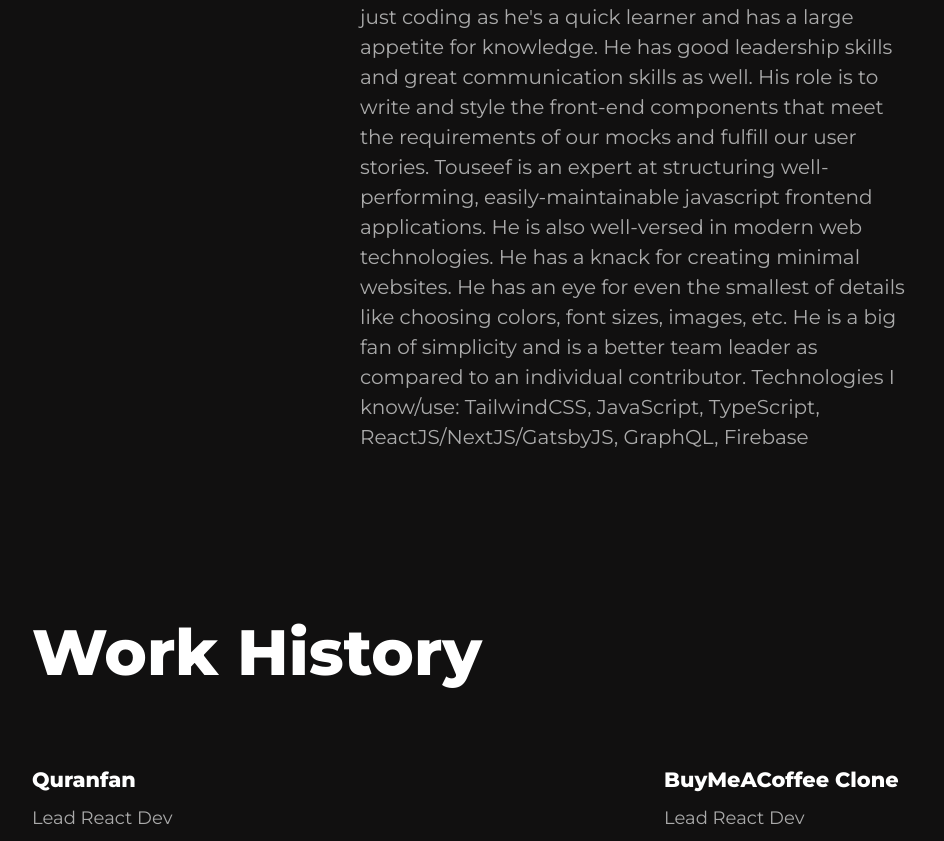
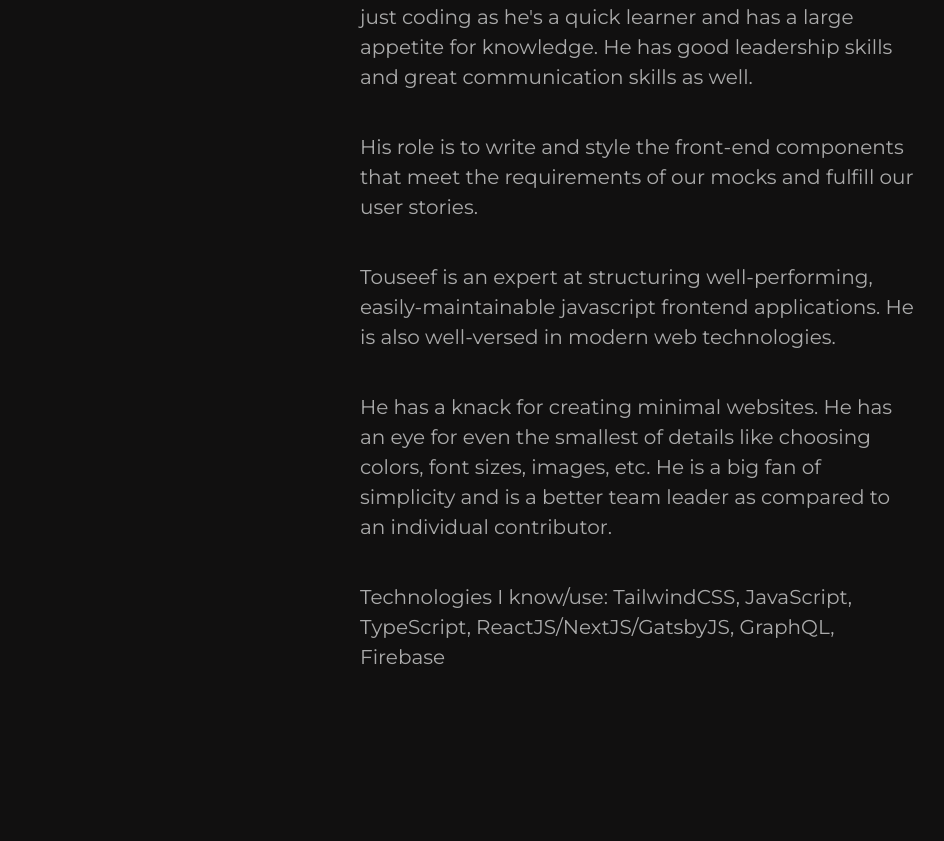
Before and after one commit to realtouseef/portfolio-template, a Next.js app: page /about in a window 1280 px wide. Shown: the part 704-1545 px from the top of the page, without its empty margins (0-944 px from the left). Built offline with nearby package versions, Linux system fonts and the light colour scheme.

Commit message:
small changes

```diff
--- a/src/miscData.ts
+++ b/src/miscData.ts
@@ -8,19 +8,27 @@ interface WorkHistoryProps {
 }
 
 interface AboutProps {
-  bio?: string;
+  bio1?: string;
+  bio2?: string;
+  bio3?: string;
+  bio4?: string;
+  bio5?: string;
   workHistory?: WorkHistoryProps[];
 }
 
 export const aboutData: AboutProps = {
-  bio: `Touseef is a frontend developer specializing in React.js, NextJS, Tailwindcss, and SCSS. His abilities go beyond just coding as he's a quick learner and has a large appetite for knowledge. He has good leadership skills and great communication skills as well.
+  bio1: `Touseef is a frontend developer specializing in React.js, NextJS, Tailwindcss, and SCSS. His abilities go beyond just coding as he's a quick learner and has a large appetite for knowledge. He has good leadership skills and great communication skills as well.`,
+  bio2: `
 
   His role is to write and style the front-end components that meet the requirements of our mocks and fulfill our user stories.
-
+  `,
+  bio3: `
   Touseef is an expert at structuring well-performing, easily-maintainable javascript frontend applications. He is also well-versed in modern web technologies.
-
+  `,
+  bio4: `
   He has a knack for creating minimal websites. He has an eye for even the smallest of details like choosing colors, font sizes, images, etc. He is a big fan of simplicity and is a better team leader as compared to an individual contributor.
-
+  `,
+  bio5: `
   Technologies I know/use: TailwindCSS, JavaScript, TypeScript, ReactJS/NextJS/GatsbyJS, GraphQL, Firebase
   `,
 
--- a/src/pages/about.tsx
+++ b/src/pages/about.tsx
@@ -5,7 +5,7 @@ import { aboutData } from "../miscData";
 
 const about: React.FC = () => {
   const { siteTitle } = siteData;
-  const { bio, workHistory } = aboutData;
+  const { bio1, bio2, bio3, bio4, bio5, workHistory } = aboutData;
 
   return (
     <>
@@ -16,7 +16,11 @@ const about: React.FC = () => {
         <article className={styles.about}>
           <h1 className={styles.heading}>Make things & help others</h1>
           <article className={styles.about_content}>
-            <p>{bio}</p>
+            <p>{bio1}</p>
+            <p>{bio2}</p>
+            <p>{bio3}</p>
+            <p>{bio4}</p>
+            <p>{bio5}</p>
           </article>
         </article>
         <section className={styles.about_links}>
--- a/src/siteData.ts
+++ b/src/siteData.ts
@@ -19,6 +19,13 @@ interface SiteProps {
   footerHeadshotImage?: string;
 }
 
+type DetailedBioProps = {
+  detailedBio1?: string;
+  detailedBio2?: string;
+  detailedBio3?: string;
+  detailedBio4?: string;
+};
+
 export const siteData: SiteProps = {
   siteTitle: "Touseef",
   secondaryTitle: "Jr. Software Engineer",
@@ -31,6 +38,16 @@ export const siteData: SiteProps = {
   externalHireLinkName: "upwork",
   // in this case, upwork | change it if you want
   description: `I'm Touseef ibn Khaleel — Jr. Software Engineer, TypeScript Lover, & an Open-source Enthusiast.`,
+  footerBriefBio:
+    "If you liked what you see and want to have a similar website or a diff one, you can contact me anytime. Click the below gif 😅",
+  siteKeywords:
+    "touseef, touseef ibn khaleel, open-source enthusiast, typescript engineer, software engineer, jr. software engineer",
+
+  largeProfileImage: "/pic/touseef.jpg",
+  footerHeadshotImage: "/pic/touseef-headshot.jpg",
+};
+
+export const detailedBio: DetailedBioProps = {
   detailedBio1: `Touseef is a Jr. Software Engineer specializing in TypeScript,
   ReactJS / NextJS / GatsbyJS, TailwindCSS, and Firebase. His abilities go beyond just coding as he's a quick learner and has a
   large appetite for knowledge. He has good leadership skills and
@@ -44,11 +61,4 @@ export const siteData: SiteProps = {
   even the smallest of details like choosing colors, font sizes,
   images, etc. He is a big fan of simplicity and is a better team
   leader as compared to an individual contributor.`,
-  footerBriefBio:
-    "If you liked what you see and want to have a similar website or a diff one, you can contact me anytime. Click the below gif 😅",
-  siteKeywords:
-    "touseef, touseef ibn khaleel, open-source enthusiast, typescript engineer, software engineer, jr. software engineer",
-
-  largeProfileImage: "/pic/touseef.jpg",
-  footerHeadshotImage: "/pic/touseef-headshot.jpg",
 };
```
Also changed, not shown: src/components/Hero/Hero.tsx (+4 -5 lines).
